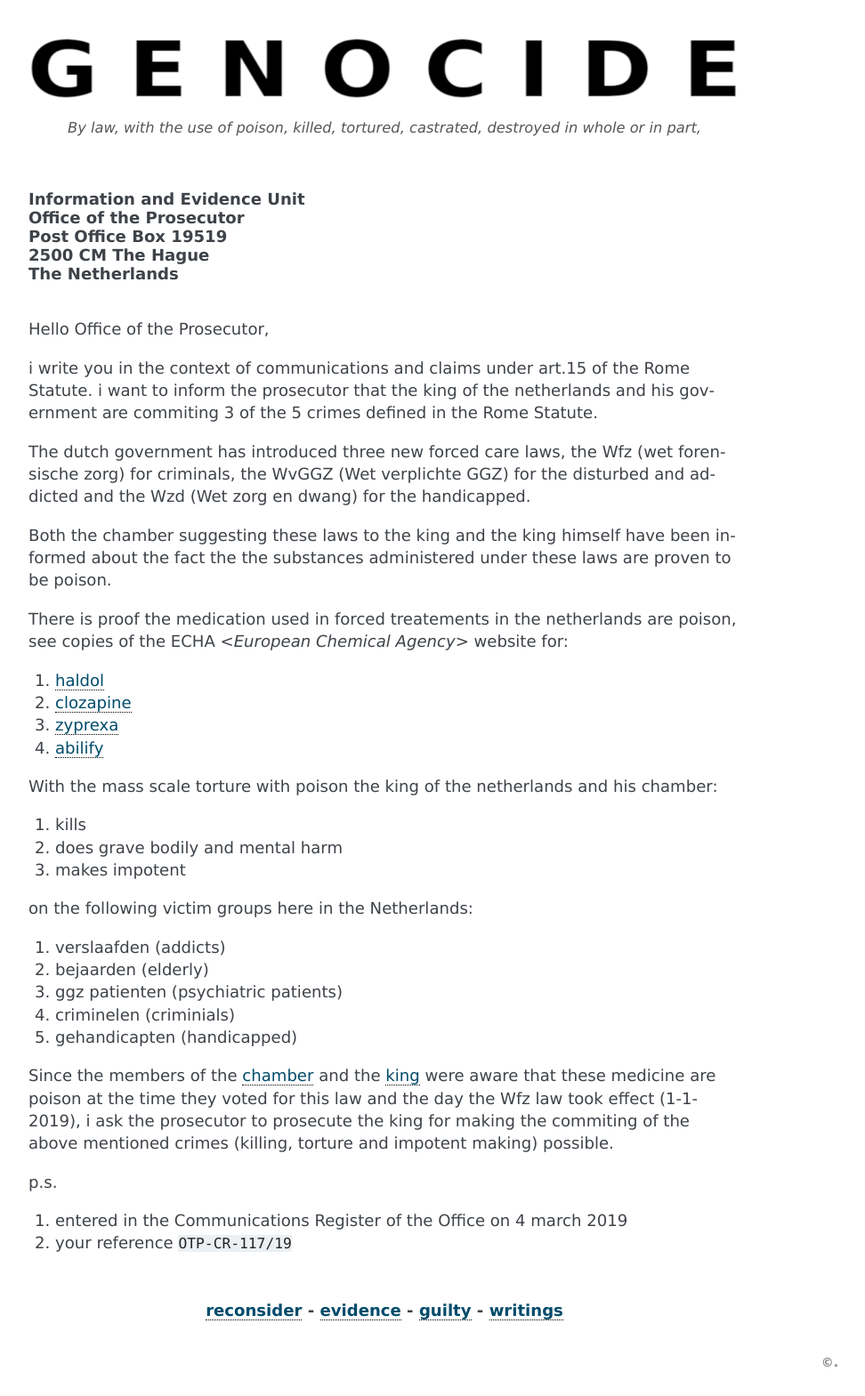
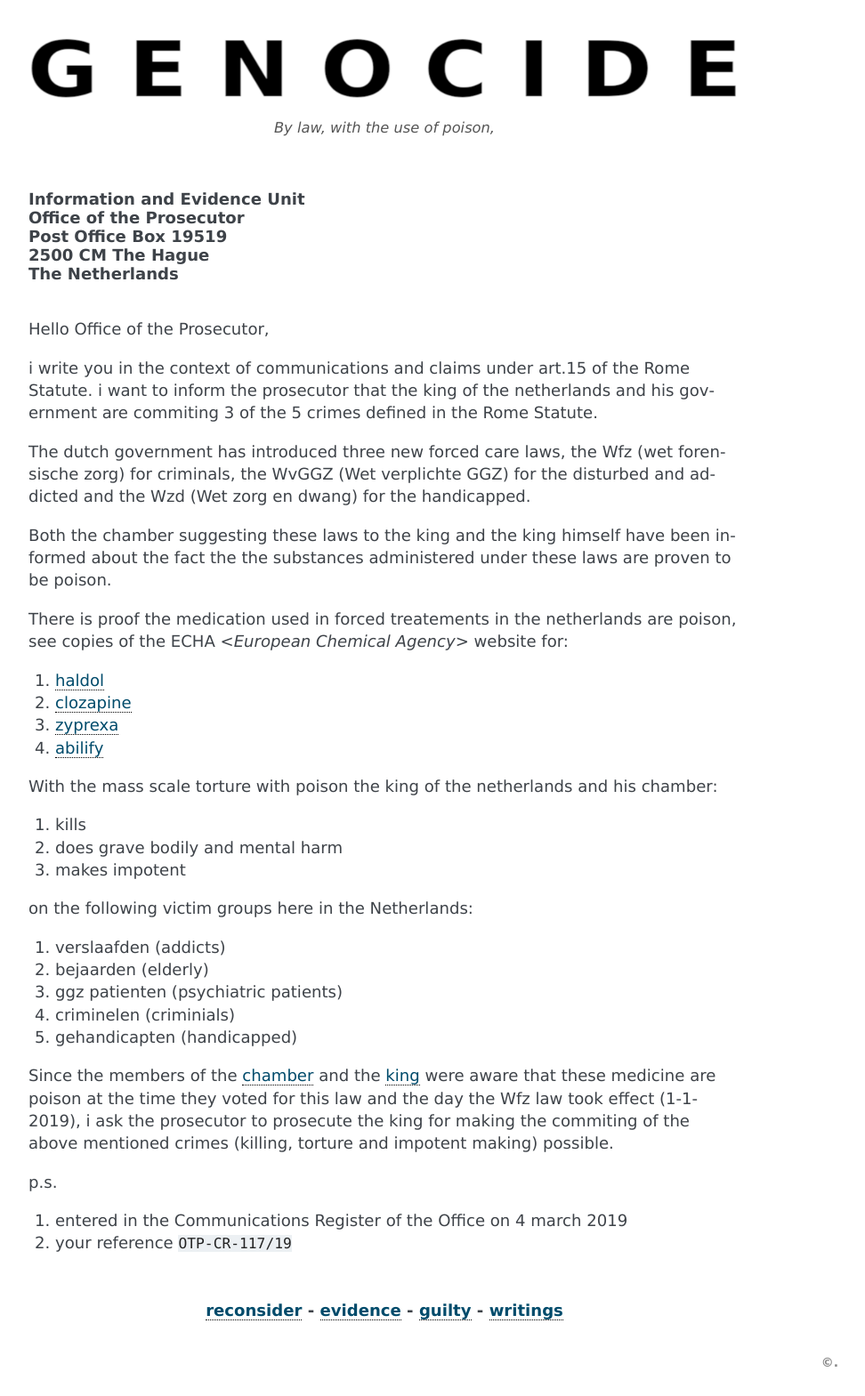
Before and after one commit to xobjectz/otpcr, a Sphinx documentation site: the page built from docs/index.rst, in a window 1280 px wide. Shown: the whole page at 89% size, without its empty margins (168-1140 px from the left). Built offline with Sphinx 7.4.7, drawn with Linux system fonts in a browser that asks for light colours.

Commit message:
by law, with the use of poison

```diff
--- a/docs/conf.py
+++ b/docs/conf.py
@@ -116,7 +116,7 @@ rst_prolog = '''.. image:: genocide.png
 
     <center>
     <i>
-    By law, with the use of poison, killed, tortured, castrated, destroyed in whole or in part,
+    By law, with the use of poison,
     </i>
     </center>
 '''
```
